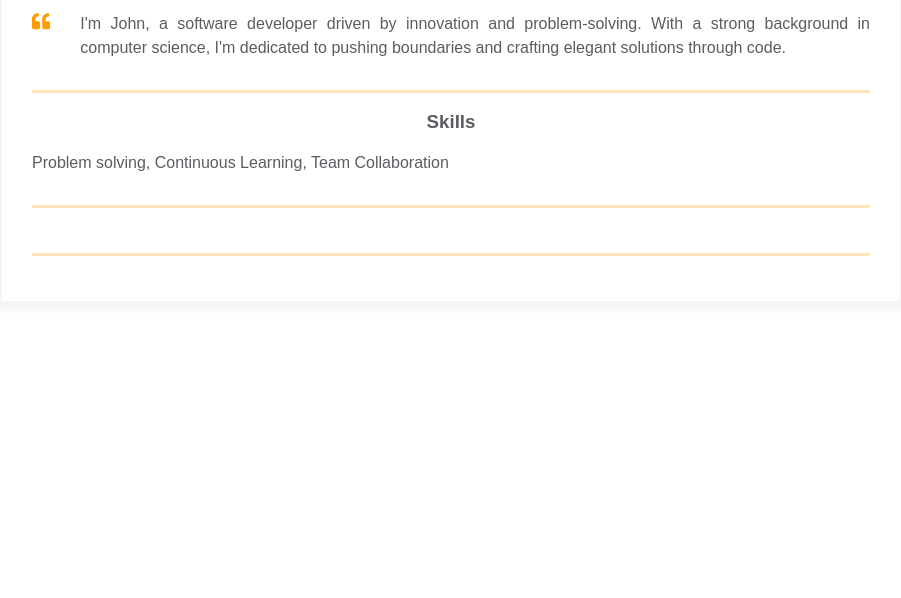
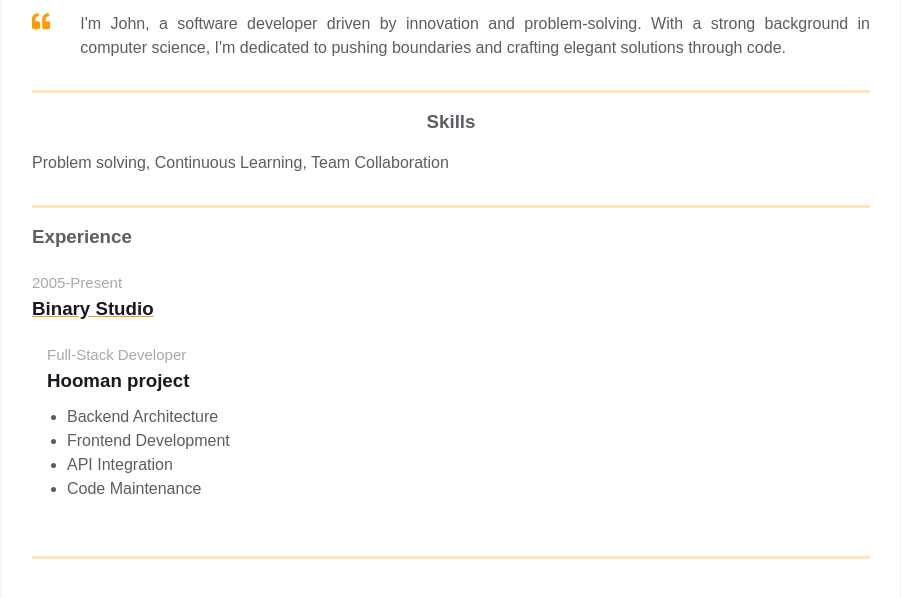
Before and after one commit to VikBielinska/homepage, a plain HTML site: page index.html in a window 1280 px wide. Shown: the part 338-936 px from the top of the page, without its empty margins (189-1090 px from the left). Before the commit the page ends 800 px from the top, so only its background shows below. Drawn offline with Linux system fonts and the light colour scheme.

Commit message:
Added experiences to template block

```diff
--- a/index.html
+++ b/index.html
@@ -117,22 +117,38 @@
         <div class="container">
           <div class="resume__block">
             <div class="main-info fh">
-              <div class="experiences"></div>
+              <div class="experiences">
+
+                <h3 class="experiences__header">Experience</h3>
+                <div class="experiences__company">
+                  <div class="experiences__company-header">
+                    <span class="experiences__company-header-durability"
+                      >2005-Present</span
+                    >
+                    <h3 class="experiences__company-header-name">Binary Studio</h3>
+                  </div>
+
+                  <div class="experiences__company-project">
+                    <span class="experiences__company-project-role"
+                      >Full-Stack Developer</span
+                    >
+                    <h3 class="experiences__company-project-name">Hooman project</h3>
+                    <ul class="experiences__company-project-responsibilities">
+                      <li>Backend Architecture</li>
+                      <li>Frontend Development</li>
+                      <li>API Integration</li>
+                      <li>Code Maintenance</li>
+                    </ul>
+                  </div>
+                </div>
+
+              </div>
 
               <div class="additional-info fv"></div>
             </div>
           </div>
         </div>
 
-
-
-
-
-
-
-
-
-
       </div>
     </main>
   </body>
```
